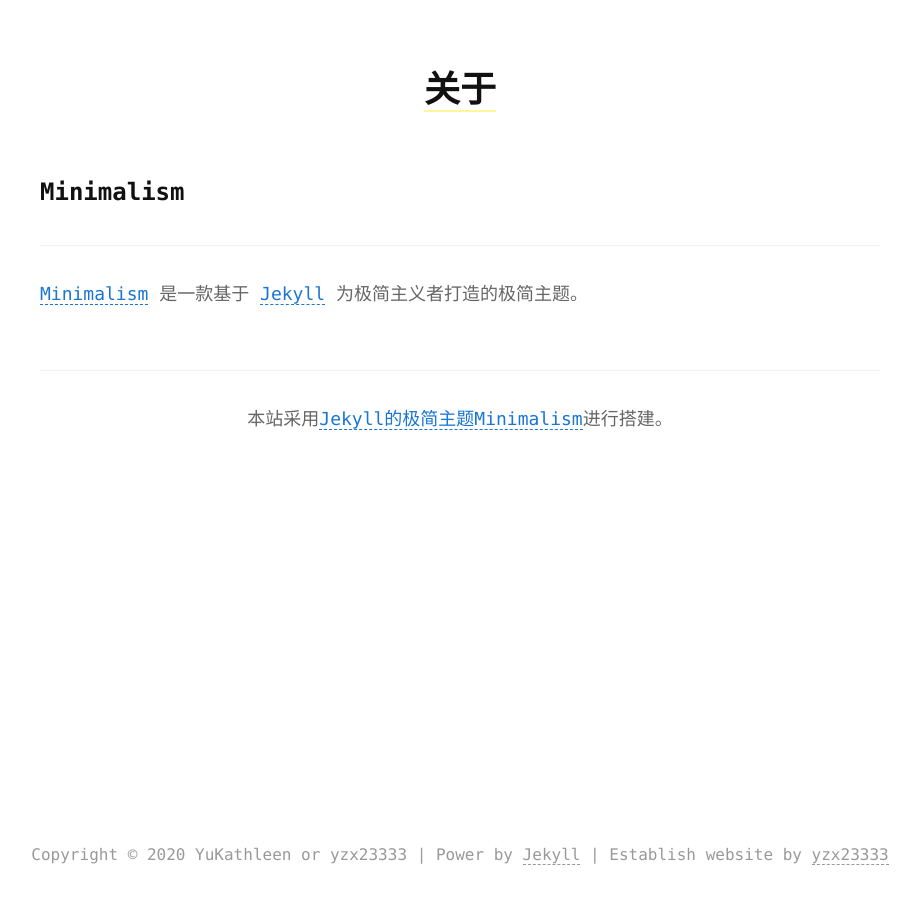
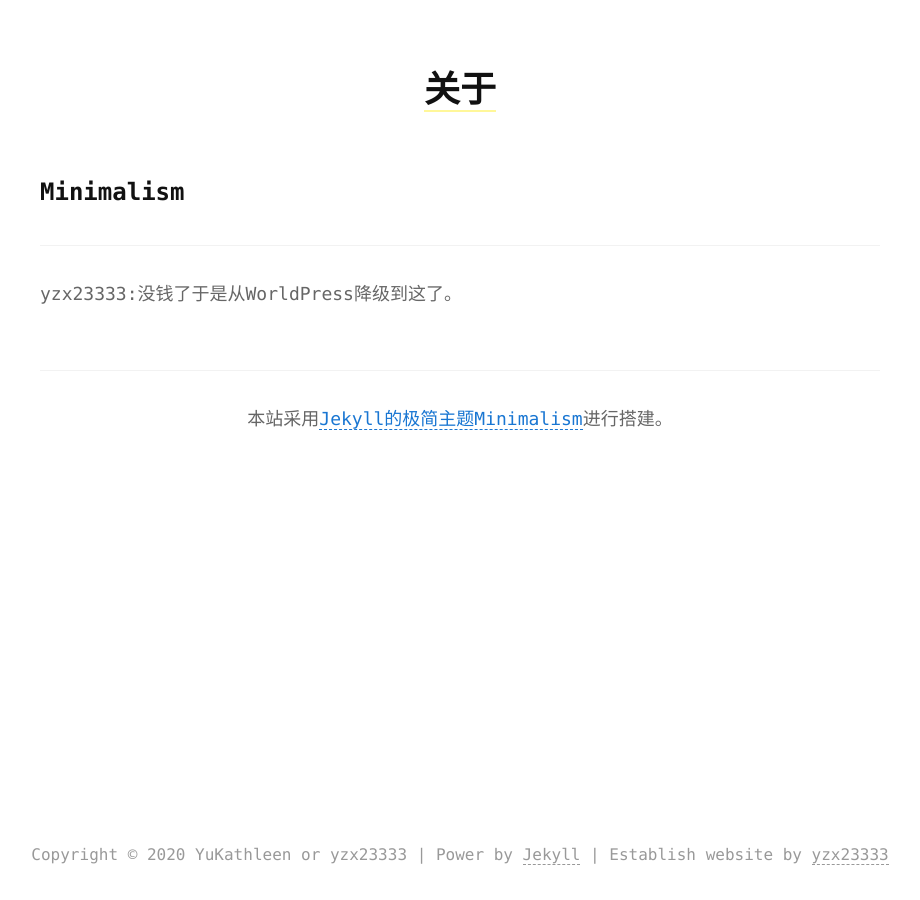
Before and after one commit to YuKathleen/YuKathleen.github.io, a Jekyll site: the page built from about.md, in a window 1280 px wide. Shown: the whole page, without its empty margins (180-1100 px from the left). Built offline with Jekyll 4.4.1, drawn with Linux system fonts in a browser that asks for light colours.

Commit message:
更新 about.md

```diff
--- a/about.md
+++ b/about.md
@@ -8,7 +8,4 @@ reward: false
 
 ---
 
-[Minimalism] 是一款基于 [Jekyll] 为极简主义者打造的极简主题。
-
-[Minimalism]: https://github.com/showzeng/Minimalism
-[Jekyll]: https://jekyllrb.com/
+yzx23333:没钱了于是从WorldPress降级到这了。
```
